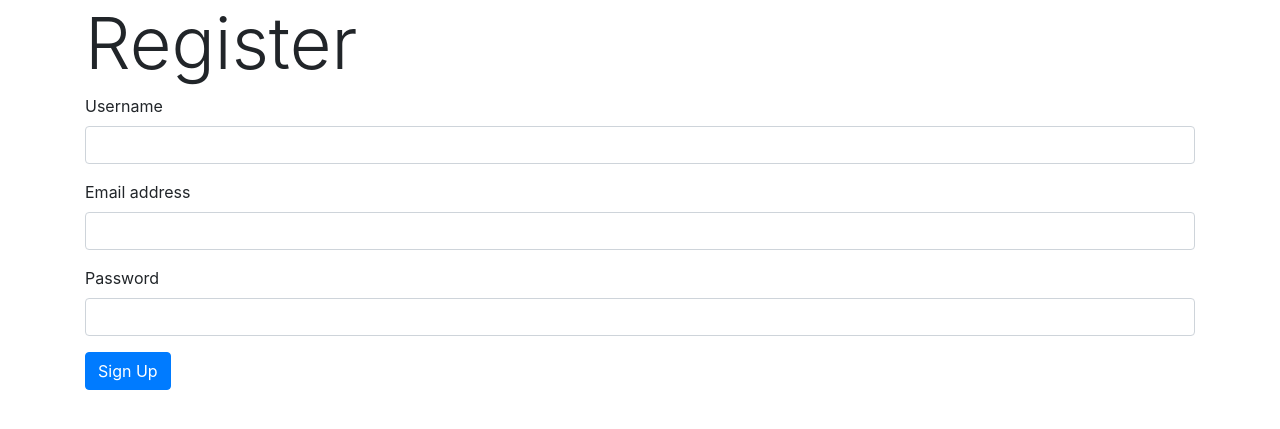
After one commit to MukaiC/Books-Hon, a Flask app: page /registration in a window 1280 px wide. The commit adds this page. Shown: the top 429 px of the page. Run offline with Flask 2, Linux system fonts and the light colour scheme; some libraries are stand-ins or nearby versions.

Commit message:
Added error.html, split register into registration and register

```diff
--- a/application.py
+++ b/application.py
@@ -1,6 +1,6 @@
 import os
 
-from flask import Flask, session, render_template
+from flask import Flask, session, render_template, request
 from flask_session import Session
 from sqlalchemy import create_engine
 from sqlalchemy.orm import scoped_session, sessionmaker
@@ -30,9 +30,22 @@ def index():
 def login():
     return render_template("login.html")
 
-@app.route("/register")
+@app.route("/registration")
+def registration():
+    return render_template("registration.html")
+
+@app.route("/register", methods=["POST"])
 def register():
-    return render_template("register.html")
+    # Get form information
+    username = request.form.get("username")
+    if username=='':
+        return render_template ("error.html", message="Invalid username", title="Error")
+
+    # Make sure form information is Invalid
+
+    # store the registration data in the database
+
+    return render_template("login.html")
 
 
 if __name__ == "__main__":
--- a/templates/register.html
+++ b/templates/error.html
@@ -1,5 +1,9 @@
 {% extends "layout.html" %}
 
 {% block heading %}
-Register
+  Error
 {% endblock %}
+
+{% block body %}
+  {{ message }}
+{% endblock %}
--- a/templates/index.html
+++ b/templates/index.html
@@ -9,6 +9,6 @@ Welcome!
   <a href="{{ url_for('login') }}" class="text-primary">Log In</a><br>
   <hr>
   To create an account<br>
-  <a href="{{ url_for('register') }}" class="text-info">Register</a>
+  <a href="{{ url_for('registration') }}" class="text-info">Register</a>
 
 {% endblock %}
--- a/templates/layout.html
+++ b/templates/layout.html
@@ -17,7 +17,7 @@
   <body>
     <div class="container">
 
-    <h1 class="display-1">{% block heading %}{% endblock %}</h1>
+    <h1 class="display-3">{% block heading %}{% endblock %}</h1>
     {% block body %}
     {% endblock %}
 
--- /dev/null
+++ b/templates/registration.html
@@ -0,0 +1,24 @@
+{% extends "layout.html" %}
+
+{% block heading %}
+Register
+{% endblock %}
+
+{% block body %}
+  <form action="{{ url_for('register') }}" method="post">
+    <div class="form-group">
+      <label>Username</label>
+      <input type="text" class="form-control" username="username">
+    </div>
+    <div class="form-group">
+      <label for="exampleInputEmail1">Email address</label>
+      <input type="email" class="form-control" id="exampleInputEmail1" aria-describedby="emailHelp">
+    </div>
+    <div class="form-group">
+      <label for="exampleInputPassword1">Password</label>
+      <input type="password" class="form-control" id="exampleInputPassword1">
+    </div>
+    <button type="submit" class="btn btn-primary">Sign Up</button>
+  </form>
+
+{% endblock %}
```
